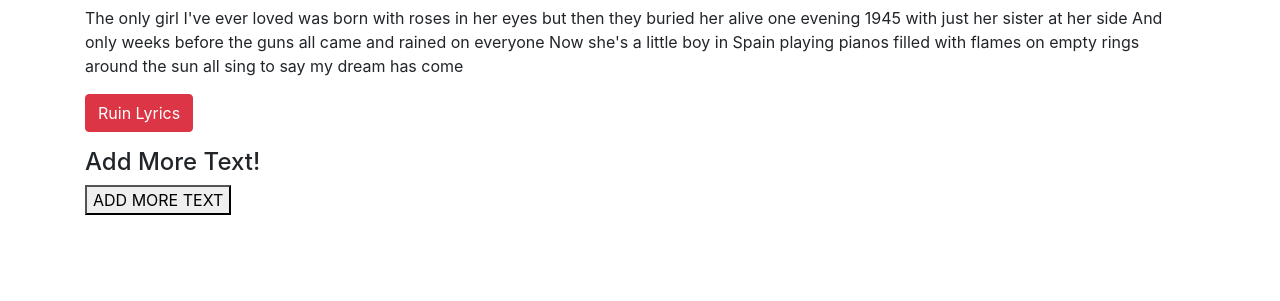
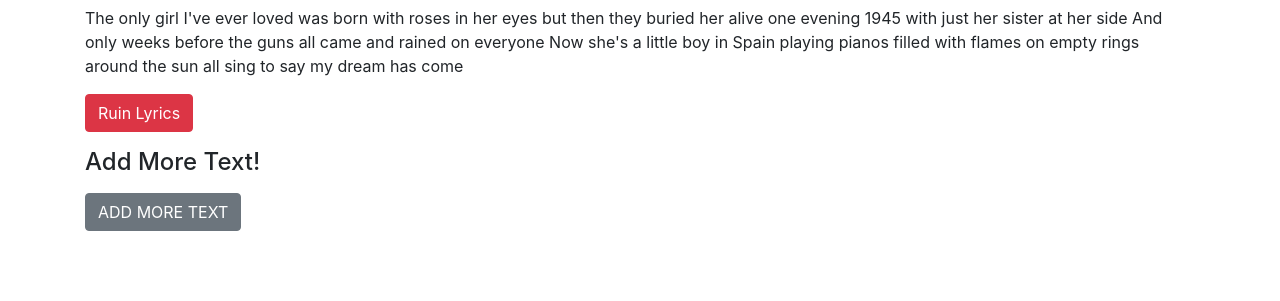
Before and after one commit to judeamiller/literary-mutilator, a PHP site: page / in a window 1280 px wide. Shown: the part 499-800 px from the top of the page. Run offline with PHP 8.4, Linux system fonts and the light colour scheme; some libraries are stand-ins or nearby versions.

Commit message:
format add more text area

```diff
--- a/index.php
+++ b/index.php
@@ -48,9 +48,10 @@
 
 
 		<h4>Add More Text!</h4>
-		<p><button type="submit" id="addMoreText">ADD MORE TEXT</button> </p>
+		<p id="fillHere" class="text-danger"></p>
+		<p><button class="btn btn-secondary" type="button" onclick="textInsert()">ADD MORE TEXT</button> </p>
 
-		<p class="fillHere" onclick="populateParagraph()"></p>
+
 		</div>
 
 
```
